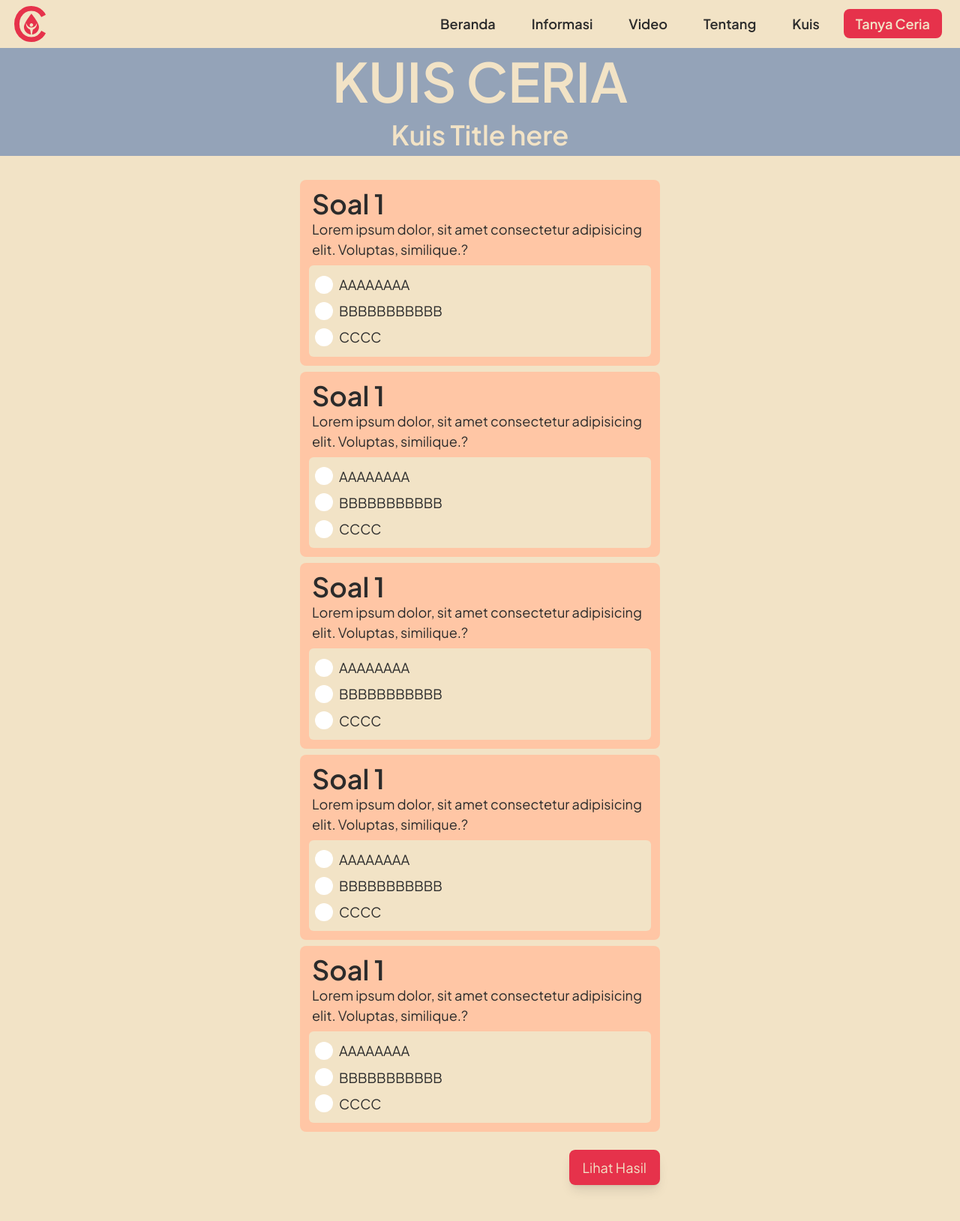
After one commit to Krindog7337/genzea, a PHP site: page /kuis-1.html in a window 1280 px wide. The commit adds this page. Shown: the whole page at 75% size. Run offline with PHP 8.4, Linux system fonts and the light colour scheme.

Commit message:
quiz-1 page

```diff
--- /dev/null
+++ b/css/radiobutton.css
@@ -0,0 +1,39 @@
+/* Hide the default radio buttons */
+.form-radio {
+  -webkit-appearance: none;
+  -moz-appearance: none;
+  appearance: none;
+  display: inline-block;
+  vertical-align: middle;
+  background-origin: border-box;
+  user-select: none;
+  flex-shrink: 0;
+  height: 1.5rem;
+  width: 1.5rem;
+  color: #667eea;
+  background-color: #fff;
+  border-color: #cbd5e0;
+  border-width: 0px;
+  border-radius: 100%;
+  transition: all 0.2s;
+}
+
+/* Add a custom radio button appearance using the ::before pseudo-element */
+.form-radio::before {
+  content: "";
+  display: inline-block;
+  /* vertical-align: middle; */
+  box-sizing: border-box;
+  margin: 0.25rem;
+  /* border: 1px solid #ffc6a5; */
+  border-radius: 50%;
+  width: 1rem;
+  height: 1rem;
+  transition: all 0.2s;
+}
+
+/* Show the custom radio button when the radio button is checked */
+.form-radio:checked::before {
+  /* background-color: #e6324b; */
+  border: solid 4px #e6324b;
+}
--- /dev/null
+++ b/kuis-1.html
@@ -0,0 +1,302 @@
+<!DOCTYPE html>
+<html lang="id">
+  <head>
+    <meta charset="UTF-8" />
+    <meta http-equiv="X-UA-Compatible" content="IE=edge" />
+    <meta name="viewport" content="width=device-width, initial-scale=1.0" />
+    <link rel="preconnect" href="https://fonts.googleapis.com" />
+    <link rel="preconnect" href="https://fonts.gstatic.com" crossorigin />
+    <link
+      href="https://fonts.googleapis.com/css2?family=Plus+Jakarta+Sans:wght@400;600;700&display=swap"
+      rel="stylesheet"
+    />
+    <link
+      rel="stylesheet"
+      href="https://fonts.googleapis.com/css2?family=Material+Symbols+Rounded:opsz,wght,FILL,GRAD@20..48,100..700,0..1,-50..200"
+    />
+    <link rel="stylesheet" href="/css/tailwind.css" />
+    <link rel="stylesheet" href="/css/kuis-1.css" />
+    <link rel="stylesheet" href="/css/radiobutton.css" />
+    <link
+      rel="shortcut icon"
+      href="assets/logo-ceria_main-logo.svg "
+      type="image/x-icon"
+    />
+    <title>Kuis 1 - CERIA</title>
+  </head>
+  <body
+    class="m-0 box-border bg-ceria-light p-0 font-sans text-step0 text-ceria-text"
+  >
+    <header>
+      <div class="container mx-auto px-4">
+        <div class="navigation-wrapper flex justify-between py-2">
+          <div class="icon">
+            <img src="/assets/logo-ceria_main-logo.svg" alt="" />
+          </div>
+          <!-- mobile nav button -->
+          <button class="mobile-menu-button block rounded-lg p-1 md:hidden">
+            <img src="/assets/menu_FILL0_wght500_GRAD0_opsz40.svg" alt="" />
+          </button>
+          <!-- desktop navigation -->
+          <nav class="hidden md:flex">
+            <ul class="flex-wrap items-center md:flex">
+              <li>
+                <a
+                  class="mx-2 cursor-pointer rounded-lg px-4 py-2 font-semibold transition hover:text-ceria-accent"
+                  href="/index.html"
+                  >Beranda</a
+                >
+              </li>
+              <li>
+                <a
+                  class="mx-2 cursor-pointer rounded-lg px-4 py-2 font-semibold transition hover:text-ceria-accent"
+                  href="/informasi.html"
+                  >Informasi</a
+                >
+              </li>
+              <li>
+                <a
+                  class="mx-2 cursor-pointer rounded-lg px-4 py-2 font-semibold transition hover:text-ceria-accent"
+                  href="/video.html"
+                  >Video</a
+                >
+              </li>
+              <li>
+                <a
+                  class="mx-2 cursor-pointer rounded-lg px-4 py-2 font-semibold transition hover:text-ceria-accent"
+                  href="/tentang.html"
+                  >Tentang</a
+                >
+              </li>
+              <li>
+                <a
+                  class="mx-2 cursor-pointer rounded-lg px-4 py-2 font-semibold transition hover:text-ceria-accent"
+                  href="/kuis.html"
+                  >Kuis</a
+                >
+              </li>
+              <li>
+                <a
+                  class="mx-2 cursor-pointer rounded-lg bg-ceria-accent px-4 py-2 font-semibold text-ceria-light transition hover:shadow-lg"
+                  href="/hubungi.html"
+                  >Tanya Ceria</a
+                >
+              </li>
+            </ul>
+          </nav>
+        </div>
+        <!-- mobile navigation -->
+        <div class="mobile-navigation container mx-auto hidden px-4">
+          <ul class="">
+            <li class="my-3">
+              <a
+                class="cursor-pointer rounded-lg py-2 text-lg font-semibold transition hover:text-ceria-accent"
+                href="/index.html"
+                >Beranda</a
+              >
+            </li>
+            <li class="my-3">
+              <a
+                class="cursor-pointer rounded-lg py-2 text-lg font-semibold transition hover:text-ceria-accent"
+                href="/informasi.html"
+                >Informasi</a
+              >
+            </li>
+            <li class="my-3">
+              <a
+                class="cursor-pointer rounded-lg py-2 text-lg font-semibold transition hover:text-ceria-accent"
+                href="/video.html"
+                >Video</a
+              >
+            </li>
+            <li class="my-3">
+              <a
+                class="cursor-pointer rounded-lg py-2 text-lg font-semibold transition hover:text-ceria-accent"
+                href="/tentang.html"
+                >Tentang</a
+              >
+            </li>
+            <li class="my-3">
+              <a
+                class="cursor-pointer rounded-lg py-2 text-lg font-semibold transition hover:text-ceria-accent"
+                href="/kuis.html"
+                >Kuis</a
+              >
+            </li>
+          </ul>
+          <ul class="mt-8">
+            <li class="my-3">
+              <a
+                class="cursor-pointer rounded-lg py-2 text-lg font-semibold transition"
+                href="/hubungi.html"
+                >Tanya Ceria</a
+              >
+            </li>
+          </ul>
+        </div>
+      </div>
+      <div class="hero flex flex-col items-center justify-evenly bg-slate-400">
+        <div
+          class="hero-content container mx-auto flex flex-col justify-evenly px-4 text-center text-ceria-light"
+        >
+          <h1 class="my-2 text-7xl font-semibold">KUIS CERIA</h1>
+          <h2 class="my-2 text-4xl font-semibold">Kuis Title here</h2>
+        </div>
+      </div>
+    </header>
+    <main>
+      <div class="container mx-auto px-4">
+        <section class="my-8 md:mx-96">
+          <form id="form-kuis" class="flex flex-col gap-2">
+            <div class="wrapper-quiz-card rounded-lg bg-ceria-cream p-2">
+              <div class="wrapper-question px-2 py-1">
+                <h1 class="text-4xl font-semibold">Soal 1</h1>
+                <p>
+                  Lorem ipsum dolor, sit amet consectetur adipisicing elit.
+                  Voluptas, similique.?
+                </p>
+              </div>
+              <div
+                class="m-1 flex flex-col gap-2 rounded-md bg-ceria-light px-2 py-3"
+              >
+                <label class="flex items-center">
+                  <input type="radio" class="form-radio" name="q1" value="a" />
+                  <span class="ml-2">AAAAAAAA</span>
+                </label>
+
+                <label class="flex items-center">
+                  <input type="radio" class="form-radio" name="q1" value="b" />
+                  <span class="ml-2">BBBBBBBBBBB</span>
+                </label>
+
+                <label class="flex items-center">
+                  <input type="radio" class="form-radio" name="q1" value="c" />
+                  <span class="ml-2">CCCC</span>
+                </label>
+              </div>
+            </div>
+            <div class="wrapper-quiz-card rounded-lg bg-ceria-cream p-2">
+              <div class="wrapper-question px-2 py-1">
+                <h1 class="text-4xl font-semibold">Soal 1</h1>
+                <p>
+                  Lorem ipsum dolor, sit amet consectetur adipisicing elit.
+                  Voluptas, similique.?
+                </p>
+              </div>
+              <div
+                class="m-1 flex flex-col gap-2 rounded-md bg-ceria-light px-2 py-3"
+              >
+                <label class="flex items-center">
+                  <input type="radio" class="form-radio" name="q2" value="a" />
+                  <span class="ml-2">AAAAAAAA</span>
+                </label>
+
+                <label class="flex items-center">
+                  <input type="radio" class="form-radio" name="q2" value="b" />
+                  <span class="ml-2">BBBBBBBBBBB</span>
+                </label>
+
+                <label class="flex items-center">
+                  <input type="radio" class="form-radio" name="q2" value="c" />
+                  <span class="ml-2">CCCC</span>
+                </label>
+              </div>
+            </div>
+            <div class="wrapper-quiz-card rounded-lg bg-ceria-cream p-2">
+              <div class="wrapper-question px-2 py-1">
+                <h1 class="text-4xl font-semibold">Soal 1</h1>
+                <p>
+                  Lorem ipsum dolor, sit amet consectetur adipisicing elit.
+                  Voluptas, similique.?
+                </p>
+              </div>
+              <div
+                class="m-1 flex flex-col gap-2 rounded-md bg-ceria-light px-2 py-3"
+              >
+                <label class="flex items-center">
+                  <input type="radio" class="form-radio" name="q3" value="a" />
+                  <span class="ml-2">AAAAAAAA</span>
+                </label>
+
+                <label class="flex items-center">
+                  <input type="radio" class="form-radio" name="q3" value="b" />
+                  <span class="ml-2">BBBBBBBBBBB</span>
+                </label>
+
+                <label class="flex items-center">
+                  <input type="radio" class="form-radio" name="q3" value="c" />
+                  <span class="ml-2">CCCC</span>
+                </label>
+              </div>
+            </div>
+            <div class="wrapper-quiz-card rounded-lg bg-ceria-cream p-2">
+              <div class="wrapper-question px-2 py-1">
+                <h1 class="text-4xl font-semibold">Soal 1</h1>
+                <p>
+                  Lorem ipsum dolor, sit amet consectetur adipisicing elit.
+                  Voluptas, similique.?
+                </p>
+              </div>
+              <div
+                class="m-1 flex flex-col gap-2 rounded-md bg-ceria-light px-2 py-3"
+              >
+                <label class="flex items-center">
+                  <input type="radio" class="form-radio" name="q4" value="a" />
+                  <span class="ml-2">AAAAAAAA</span>
+                </label>
+
+                <label class="flex items-center">
+                  <input type="radio" class="form-radio" name="q4" value="b" />
+                  <span class="ml-2">BBBBBBBBBBB</span>
+                </label>
+
+                <label class="flex items-center">
+                  <input type="radio" class="form-radio" name="q4" value="c" />
+                  <span class="ml-2">CCCC</span>
+                </label>
+              </div>
+            </div>
+            <div class="wrapper-quiz-card rounded-lg bg-ceria-cream p-2">
+              <div class="wrapper-question px-2 py-1">
+                <h1 class="text-4xl font-semibold">Soal 1</h1>
+                <p>
+                  Lorem ipsum dolor, sit amet consectetur adipisicing elit.
+                  Voluptas, similique.?
+                </p>
+              </div>
+              <div
+                class="m-1 flex flex-col gap-2 rounded-md bg-ceria-light px-2 py-3"
+              >
+                <label class="flex items-center">
+                  <input type="radio" class="form-radio" name="q5" value="a" />
+                  <span class="ml-2">AAAAAAAA</span>
+                </label>
+
+                <label class="flex items-center">
+                  <input type="radio" class="form-radio" name="q5" value="b" />
+                  <span class="ml-2">BBBBBBBBBBB</span>
+                </label>
+
+                <label class="flex items-center">
+                  <input type="radio" class="form-radio" name="q5" value="c" />
+                  <span class="ml-2">CCCC</span>
+                </label>
+              </div>
+            </div>
+            <div class="wrapper my-4 flex flex-row-reverse justify-between">
+              <button
+                class="cursor-pointer rounded-lg border-2 border-ceria-accent bg-ceria-accent px-4 py-2 text-center text-ceria-light shadow-lg"
+                type="submit"
+              >
+                Lihat Hasil
+              </button>
+              <div class="flex flex-col justify-center" id="scoreDisplay"></div>
+            </div>
+          </form>
+        </section>
+      </div>
+    </main>
+    <script src="/js/navigation.js"></script>
+    <script src="/js/kuis-1.js"></script>
+  </body>
+</html>
```
Also changed, not shown: js/kuis-1.js (added, +39 -0 lines), css/tailwind.css.
